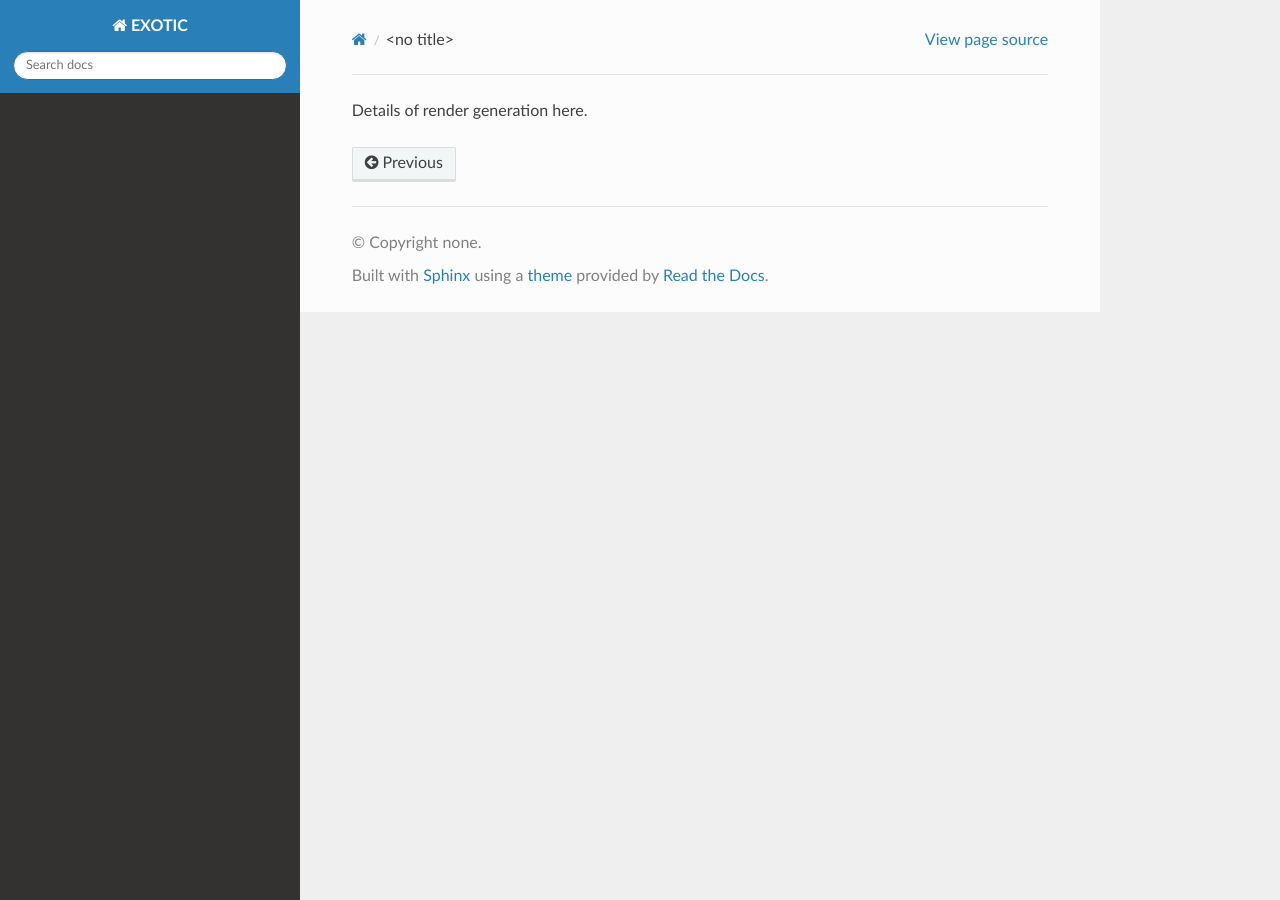
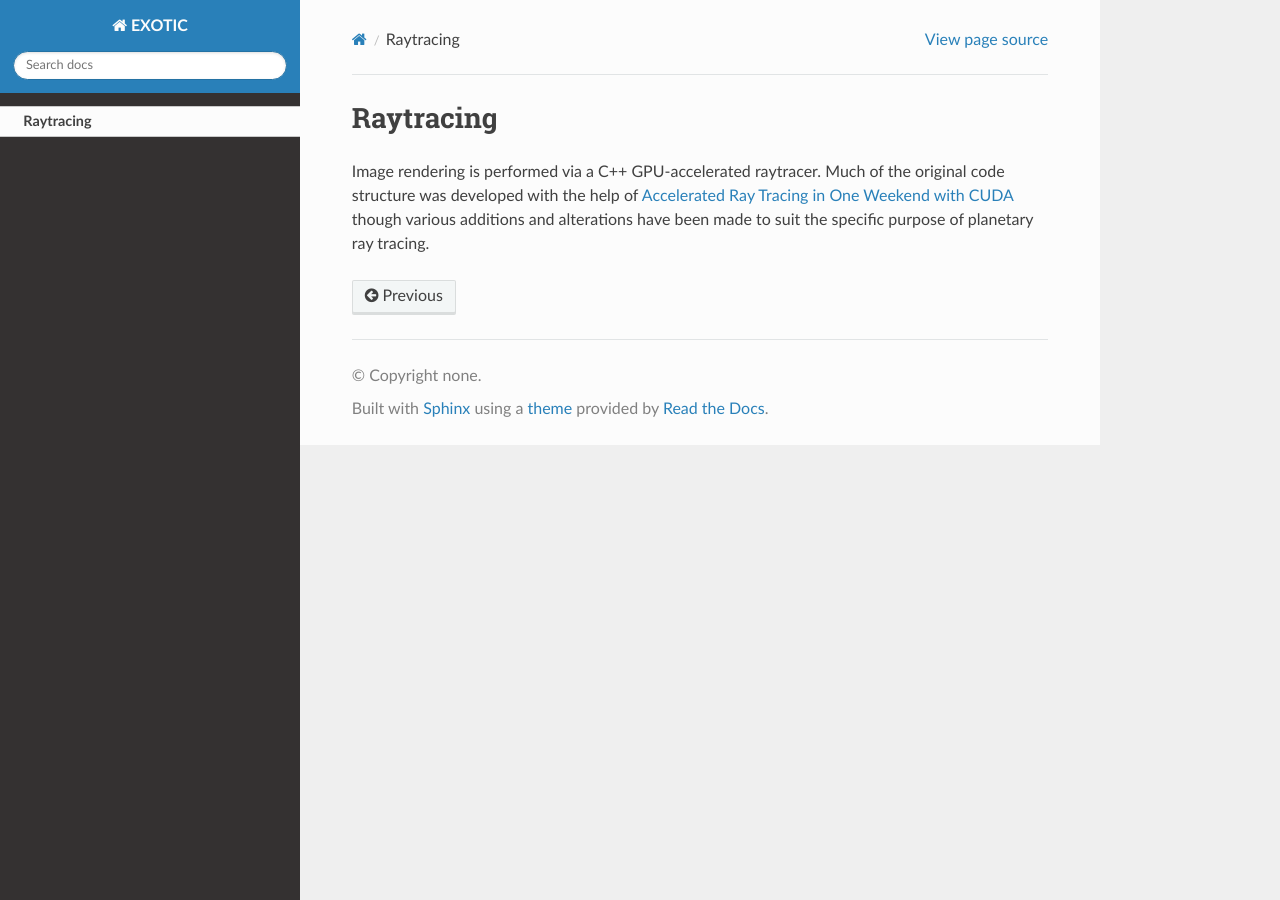
Before and after one commit to hwhitehead/pubEXOTIC, a Sphinx documentation site: the page built from doc/render.rst, in a window 1280 px wide. Built offline with Sphinx 7.4.7 and the Read the Docs theme 2.0.0, drawn with Linux system fonts in a browser that asks for light colours.

Commit message:
Update render.rst

```diff
--- a/doc/render.rst
+++ b/doc/render.rst
@@ -1 +1,7 @@
-Details of render generation here.
+.. _render:
+
+==========
+Raytracing
+==========
+
+Image rendering is performed via a C++ GPU-accelerated raytracer. Much of the original code structure was developed with the help of `Accelerated Ray Tracing in One Weekend with CUDA <https://developer.nvidia.com/blog/accelerated-ray-tracing-cuda/>`_ though various additions and alterations have been made to suit the specific purpose of planetary ray tracing.
```
